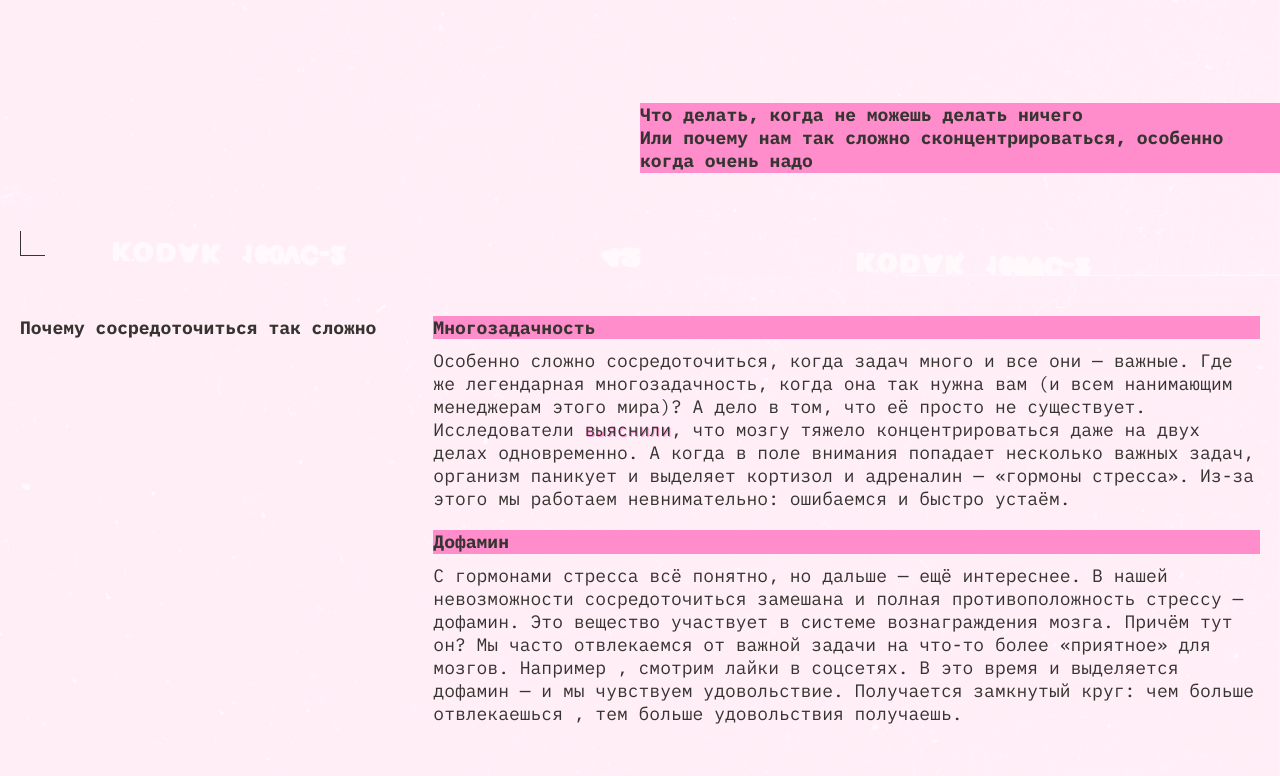
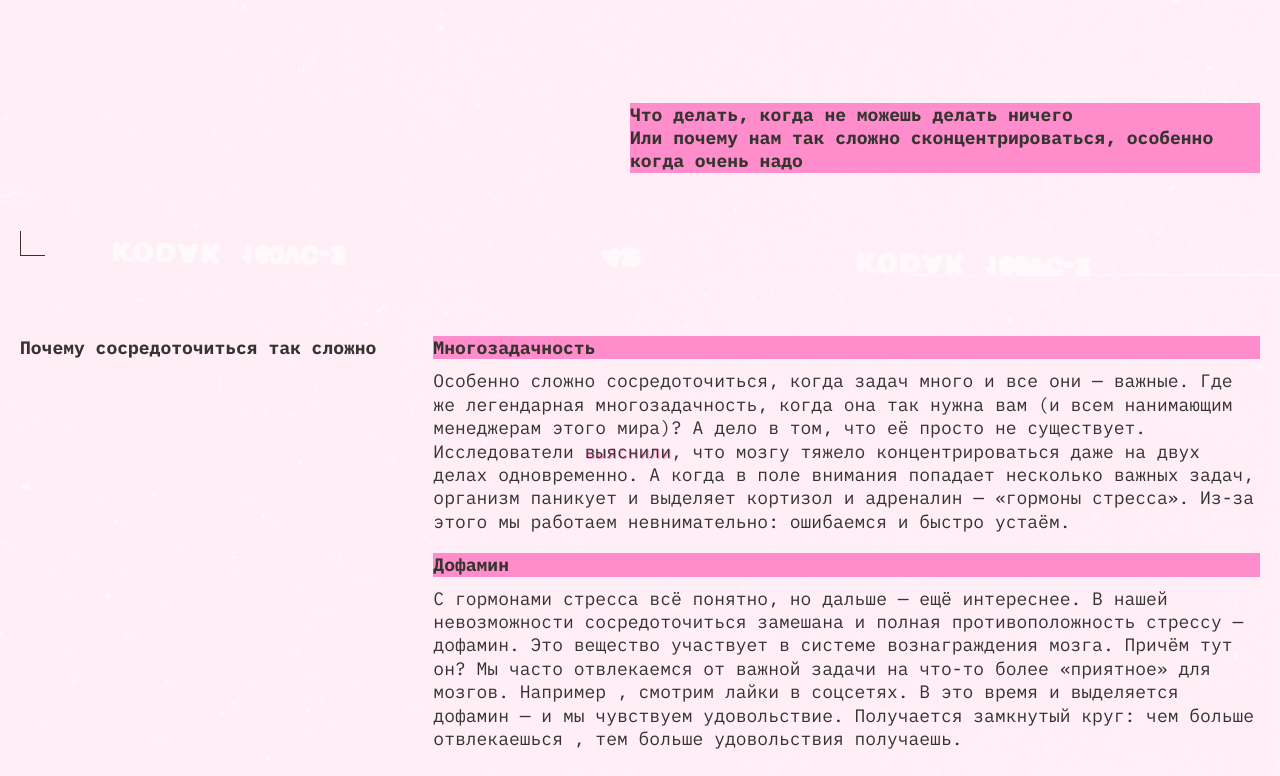
Before and after one commit to jimbeezz/slozhno-sosredotochitsya-ad, a website: page index.html in a window 1280 px wide. Shown: the part 524-1300 px from the top of the page. Drawn offline with Linux system fonts and the light colour scheme.

Commit message:
небольше доработки по ширине строки и маржину мейна

```diff
--- a/styles/style.css
+++ b/styles/style.css
@@ -15,6 +15,7 @@
   width: 100%;
   block-size: 100vh;
   grid-template-rows: 1fr 1fr 1fr;
+  padding-right: var(--page-padding);
 }
 
 .main {
@@ -73,6 +74,10 @@ h1 {
   background-color: var(--spec-bckgr-color-p);
   color: var(--spec-font-color);
   margin-bottom: 10px;
+}
+
+.header .title-type-bgr {
+  margin-left: var(--page-padding);
 }
 
 .rec-label {
@@ -150,6 +155,7 @@ h4.title-type-bgr {
   font-style: regular;
   font-size: 18px;
   font-weight: 400;
+  line-height: 23.4px;
 }
 
 .footer {
@@ -237,6 +243,7 @@ h4.title-type-bgr {
   :root {
     --page-padding: 20px;
     --gap-main: 80px;
+    --margin-main: 60px;
   }
 
   .header-text {
@@ -311,7 +318,7 @@ h4.title-type-bgr {
     grid-area: street;
   }
 
-  .rec-label{
+  .rec-label {
     right: 29px;
   }
 }
@@ -341,7 +348,7 @@ h4.title-type-bgr {
     width: 30%;
   }
 
-  h1{
+  h1 {
     font-size: 157px;
   }
 }
```
